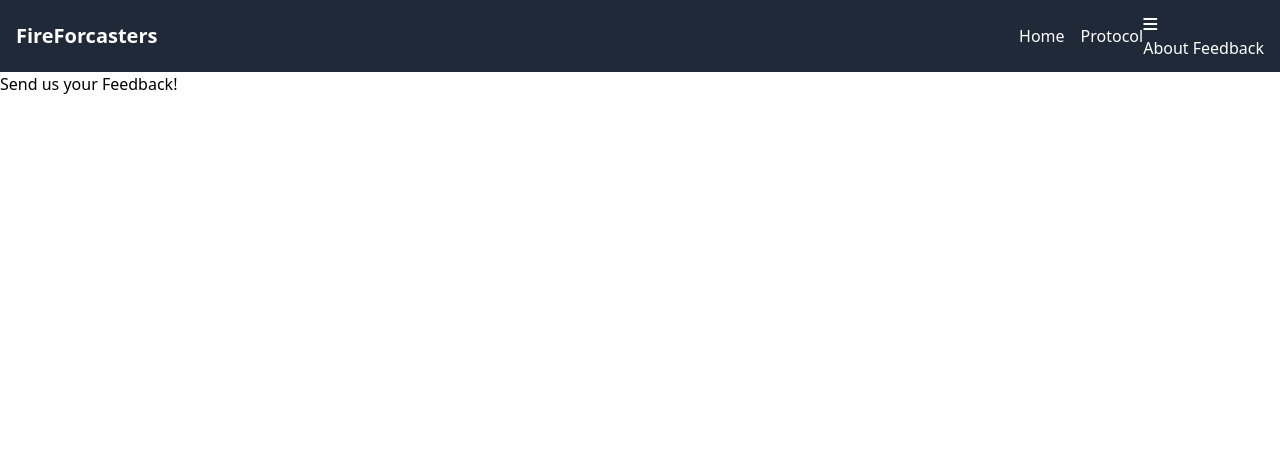
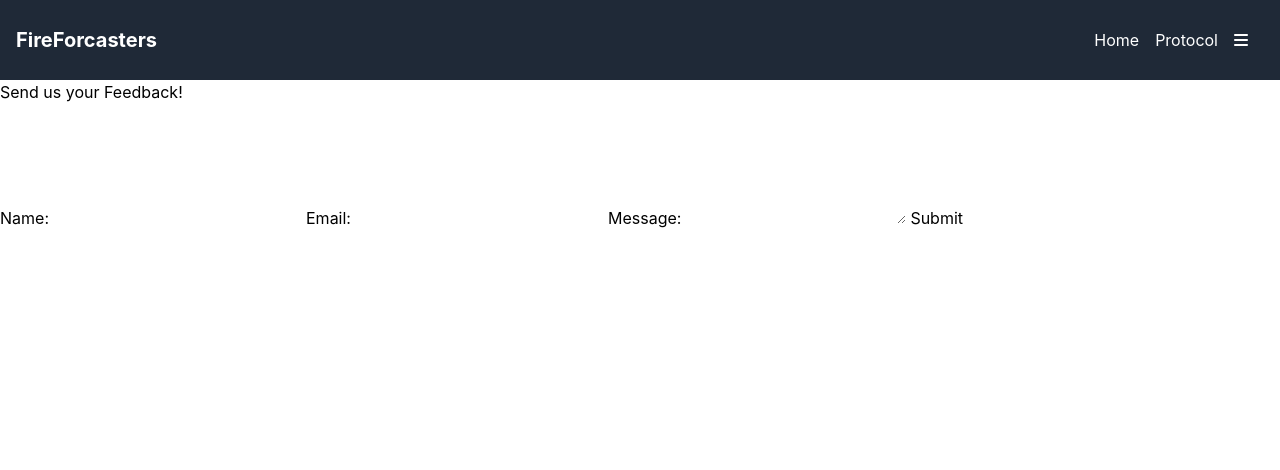
Before and after one commit to gaurav5-5/NASA23, a Flask app: page /feedback in a window 1280 px wide. Shown: the top 470 px of the page. Run offline with Flask 3, Linux system fonts and the light colour scheme; some libraries are stand-ins or nearby versions.

Commit message:
feedback update

```diff
--- a/templates/feedback.html
+++ b/templates/feedback.html
@@ -4,6 +4,7 @@
     <meta charset="UTF-8">
     <meta name="viewport" content="width=device-width, initial-scale=1.0">
     <title>{{ title }}</title>
+    <link rel="stylesheet" href="{{ url_for('static', filename='main.css') }}">
     {% include 'scripts.html' %}
 </head>
 <body>
@@ -12,11 +13,17 @@
     <h1>Send us your Feedback!</h1>
     <div>
         <form action="">
+            <label for="name">Name:</label>
             <input type="text" name="feedback" id="name">
+
+            <label for="email">Email:</label>
             <input type="email" name="feedback" id="email">
-            <input type="text" name="feedback" id="message">
+
+            <label for="message">Message:</label>
+            <textarea name="feedback" id="message" rows="5"></textarea>
+            <input type="submit" value="Submit">
         </form>
     </div>
-
+    {% include 'footer.html' %}
 </body>
 </html>
```
